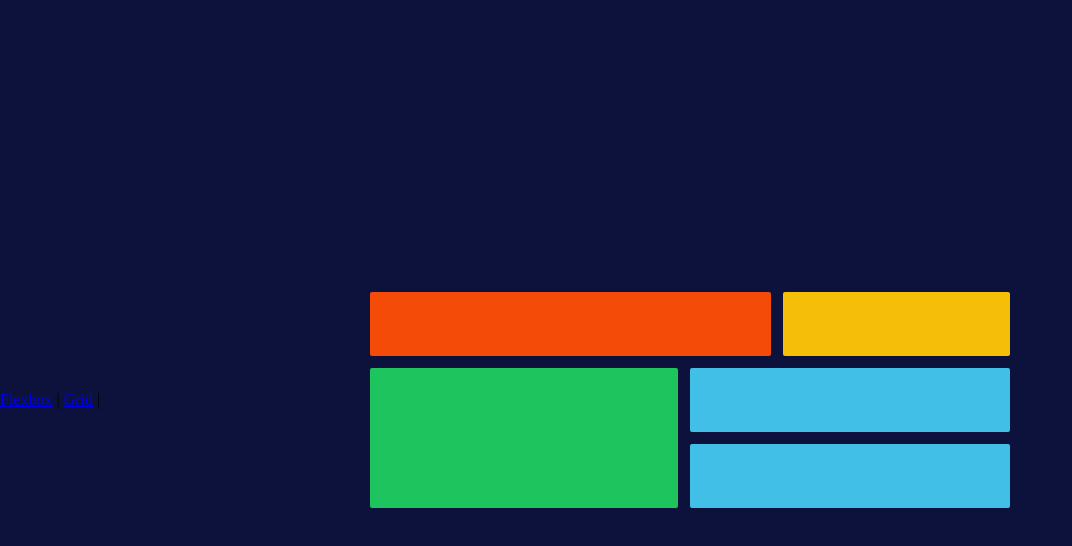
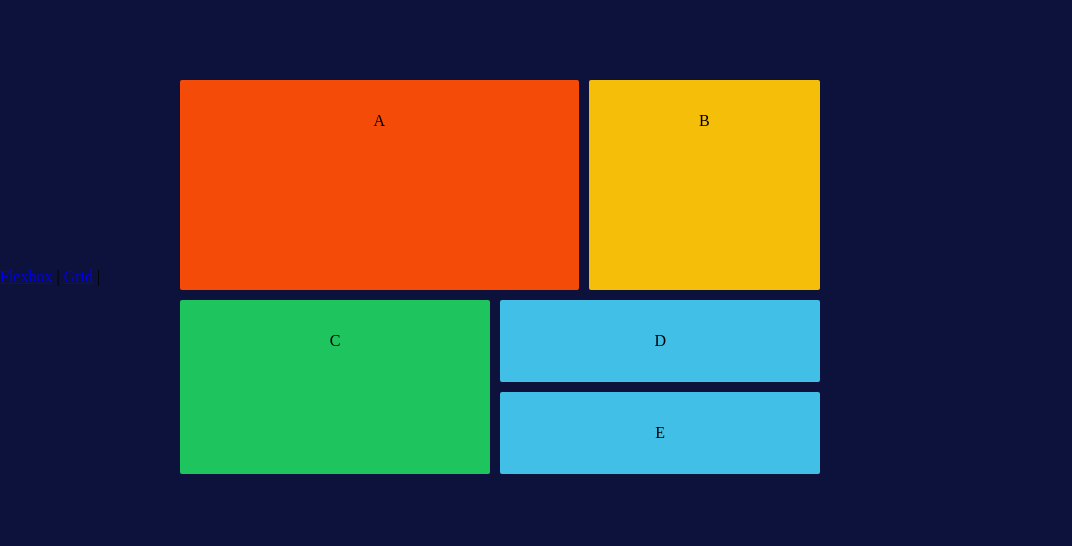
Before and after one commit to a-tae-bi/Flexbox_and_Grid_Layout, a plain HTML site: page grid.html in a window 1280 px wide. Shown: the whole page, without its empty margins (0-1072 px from the left). Drawn offline with Linux system fonts and the light colour scheme.

Commit message:
Update to both grid.html and index.html files

```diff
--- a/grid.html
+++ b/grid.html
@@ -13,12 +13,12 @@
 				<a href="index.html">Flexbox</a> | <a href="grid.html">Grid</a> |
 			</nav>
 		</header>
-		<main>
-			<div id="red_container"></div>
-			<div id="yellow_container"></div>
-			<div id="green_container"></div>
-			<div id="first_blue_container"></div>
-			<div id="second_blue_container"></div>
+		<main class="grid-container">
+			<div id="red_container">A</div>
+			<div id="yellow_container">B</div>
+			<div id="green_container">C</div>
+			<div id="first_blue_container">D</div>
+			<div id="second_blue_container">E</div>
 		</main>
 	</body>
 </html>
--- a/grit.css
+++ b/grit.css
@@ -6,25 +6,48 @@ body {
     background-color: rgb(13, 18, 61);
     display: flex;
     place-items: center;
-    min-height: 100vh;
 }
-main {
+.grid-container {
     display: grid;
-    grid-template-areas:
+    grid-template-columns: auto auto auto auto;
+    grid-template-rows: 100px 100px;
+    gap: 10px;
+    /*grid-template-areas:
     'a a a a b b'
     'c c c d d d'
     'c c c e e e'
-    ;
-    gap: 12px;
-    margin: auto;
+    ;*/
+    margin: 80px;
     width: 50%;
 }
-main div {
+.grid-container > div {
+    background-color: rgba(255, 255, 255, 0.8);
     padding: 2em;
     text-align: center;
     border-radius: 2px;
 }
-#red_container {
+#green_container {
+    grid-area: 3 / 1 / span 2 / span 3;
+    background-color: rgb(30, 197, 94);
+  }
+  #first_blue_container {
+    grid-area: 3 / 4 / span 1 / span 3;
+    background-color: rgb(66, 191, 230);
+  }
+  #second_blue_container{
+    grid-area: 4 / 4 / span 1 / span 3;
+    background-color: rgb(66, 191, 230);
+  }
+  #red_container {
+    grid-area: 1 / 1 / span 2 / span 4;
+    background-color: rgb(245, 75, 8);
+  }
+  #yellow_container {
+    grid-area: 1 / 5 / span 2 / span 2;
+    background-color: rgb(245, 190, 9);
+  }
+
+/* #red_container {
     background-color: rgb(245, 75, 8);
     grid-area: a;
 }
@@ -43,4 +66,4 @@ main div {
 #second_blue_container {
     background-color: rgb(66, 191, 230);
     grid-area: e;
-}
+} */
```
Also changed, not shown: index.html (+9 -9 lines), style.css (+19 -6 lines).
